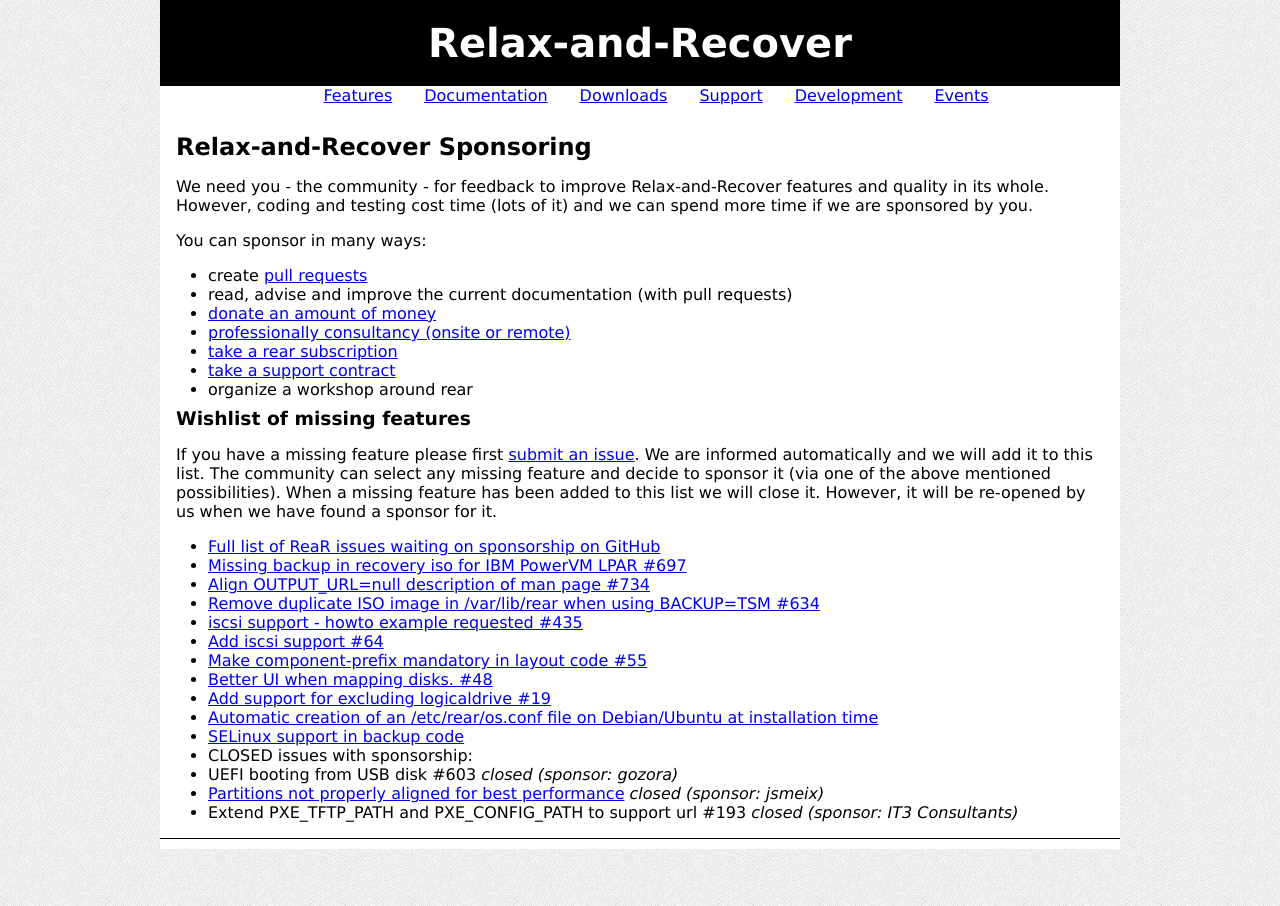
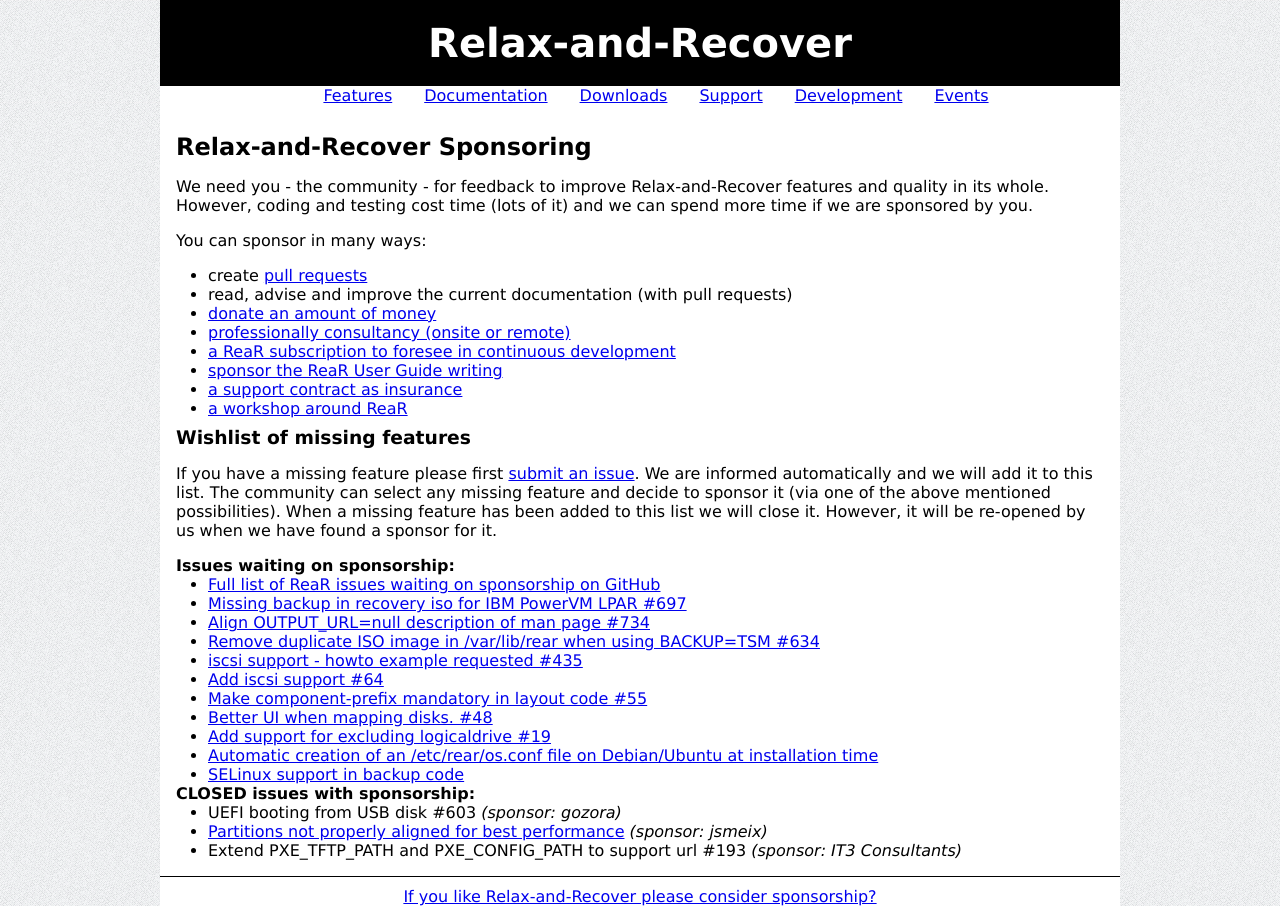
Before and after one commit to rear/rear.github.com, a Jekyll site: the page built from support/sponsors.md, in a window 1280 px wide. Built offline with Jekyll 4.4.1, drawn with Linux system fonts in a browser that asks for light colours; comment, search, counter and statistics services are not loaded.

Commit message:
sponsorhip update
Signed-off-by: Gratien Dhaese <gratien.dhaese@gmail.com>

```diff
--- a/_layouts/default.html
+++ b/_layouts/default.html
@@ -34,5 +34,5 @@
 <div class="announce" data-width="300" data-height="131" data-theme="light">
 
 </div>
-
+<a href="/support/sponsors/">If you like Relax-and-Recover please consider sponsorship?</a>
 </div>
--- a/support/sponsors.md
+++ b/support/sponsors.md
@@ -12,15 +12,18 @@
  - read, advise and improve the current documentation (with pull requests)
  - [donate an amount of money](https://www.paypal.com/cgi-bin/webscr?item_name=Donation+to+Relax+and+Recover&cmd=_donations&business=gratien.dhaese%40gmail.com)
  - [professionally consultancy (onsite or remote)](http://relax-and-recover.org/development/)
- - [take a rear subscription](http://www.it3.be/rear-support/)
- - [take a support contract](http://www.it3.be/rear-support/)
- - organize a workshop around rear
+ - [a ReaR subscription to foresee in continuous development](https://www.it3.be/rear-support/)
+ - [sponsor the ReaR User Guide writing](https://www.it3.be/projects/rear-user-guide/)
+ - [a support contract as insurance](https://www.it3.be/rear-support/)
+ - [a workshop around ReaR](https://github.com/rear/rear-workshop)
 
 ### Wishlist of missing features
 
 If you have a missing feature please first [submit an issue](https://github.com/rear/rear/issues). We are informed automatically and we will add it to this list. The community can select any missing feature and decide to sponsor it (via one of the above mentioned possibilities). When a missing feature has been added to this list we will close it. However, it will be re-opened by us when we have found a sponsor for it.
 
- - [Full list of ReaR issues waiting on sponsorship on GitHub](https://github.com/rear/rear/issues?q=is%3Aopen+is%3Aissue+label%3A%22needs+sponsorship%22)
+#### Issues waiting on sponsorship:
+
+ - [Full list of ReaR issues waiting on sponsorship on GitHub](https://github.com/rear/rear/issues?q=is%3Aissue+label%3A%22needs+sponsorship%22)
  - [Missing backup in recovery iso for IBM PowerVM LPAR #697](https://github.com/rear/rear/issues/697)
  - [Align OUTPUT_URL=null description of man page #734](https://github.com/rear/rear/issues/734)
  - [Remove duplicate ISO image in /var/lib/rear when using BACKUP=TSM #634](https://github.com/rear/rear/issues/634)
@@ -31,7 +34,9 @@
  - [Add support for excluding logicaldrive #19](https://github.com/rear/rear/issues/19)
  - [Automatic creation of an /etc/rear/os.conf file on Debian/Ubuntu at installation time](//github.com/rear/rear/issues/468)
  - [SELinux support in backup code](https://github.com/rear/rear/issues/44)
- - CLOSED issues with sponsorship:
- - UEFI booting from USB disk #603 *closed (sponsor: gozora)*
- - [Partitions not properly aligned for best performance](https://github.com/rear/rear/issues/102) *closed (sponsor: jsmeix)*
- - Extend PXE_TFTP_PATH and PXE_CONFIG_PATH to support url #193 *closed (sponsor: IT3 Consultants)*
+
+#### CLOSED issues with sponsorship:
+
+ - UEFI booting from USB disk #603 *(sponsor: gozora)*
+ - [Partitions not properly aligned for best performance](https://github.com/rear/rear/issues/102) *(sponsor: jsmeix)*
+ - Extend PXE_TFTP_PATH and PXE_CONFIG_PATH to support url #193 *(sponsor: IT3 Consultants)*
```
Also changed, not shown: development/index.md (+2 -2 lines).
